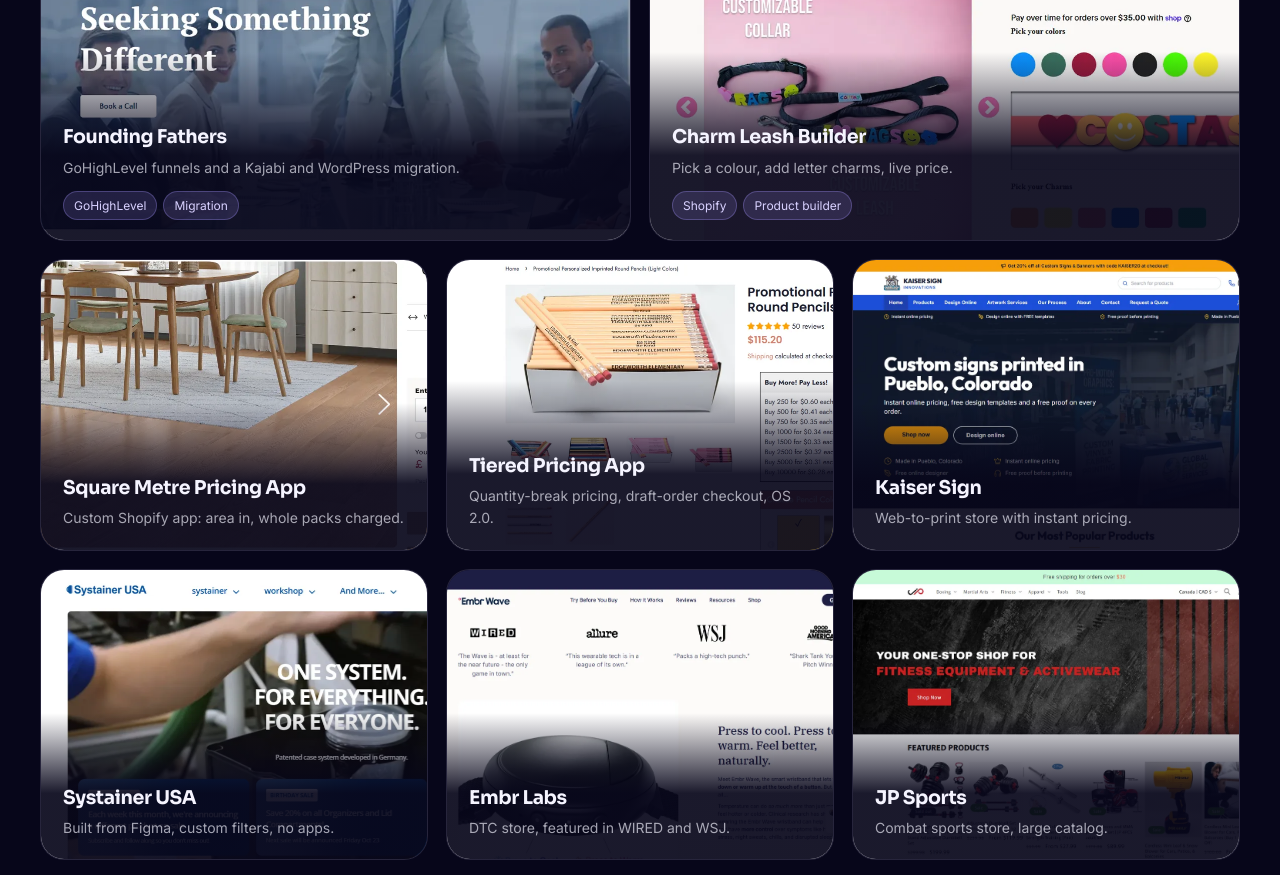
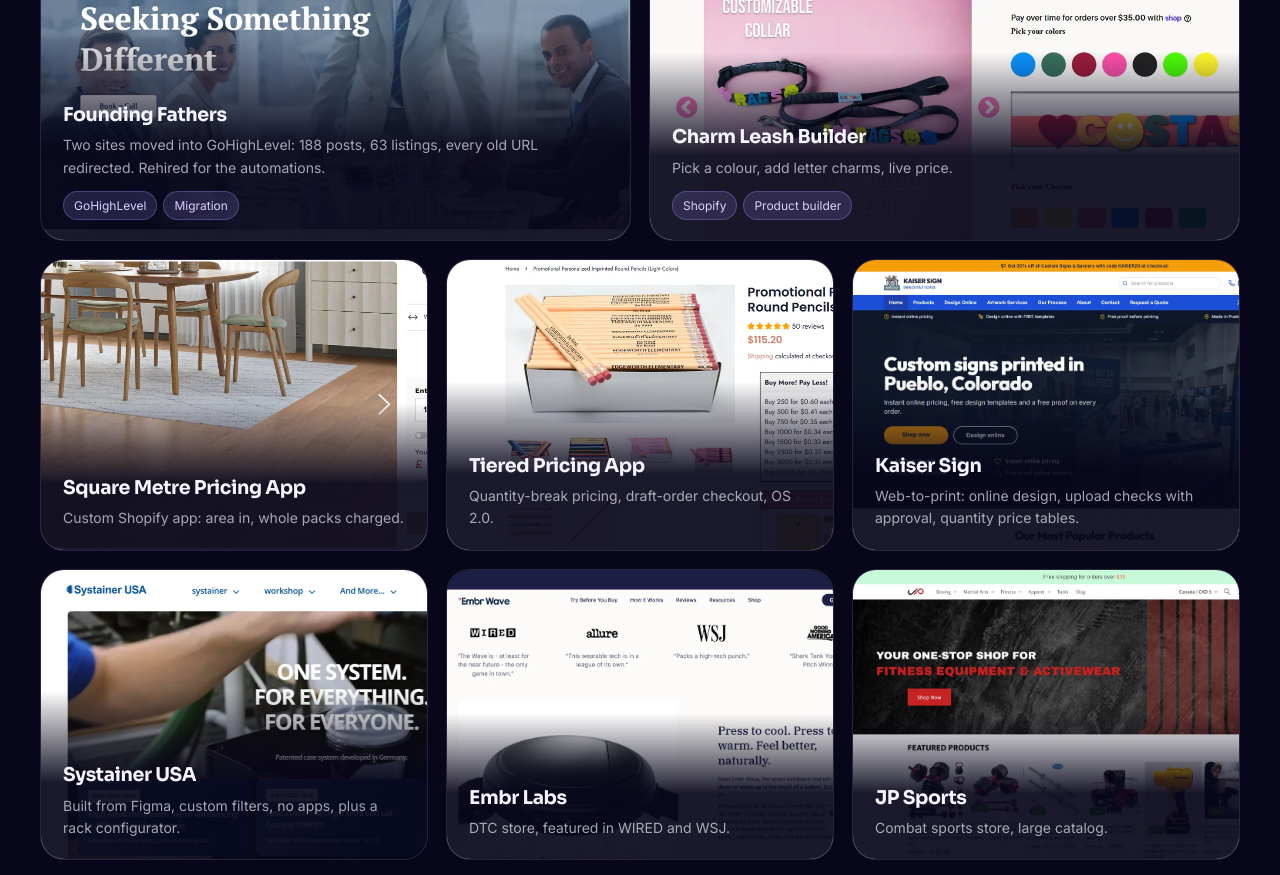
Before and after one commit to talha31aug/talha31aug.github.io, a plain HTML site: page index.html in a window 1280 px wide. Shown: the part 2920-3795 px from the top of the page. Drawn offline with Linux system fonts and the light colour scheme.

Commit message:
Work: add WordPress malware cleanup case study; update Founding Fathers, Kaiser Sign and Systainer cards
Co-Authored-By: Claude Opus 5.5 <noreply@anthropic.com>

```diff
--- a/index.html
+++ b/index.html
@@ -268,19 +268,20 @@
       <a class="w rv" data-c="shopify custom" href="https://www.byobwigbar.com/pages/wig-customization-bar" target="_blank" rel="noopener"><img src="assets/img/work/byob-shot.webp" alt="BYOB wig customizer" loading="lazy">
         <div class="ov"><h3>Wig Customizer</h3><p>Build-your-own Shopify product builder.</p></div><span class="arrow">ARROW</span></a>
       <a class="w wide rv" data-c="ghl" href="https://foundingfathersfranchise.com/" target="_blank" rel="noopener"><img src="assets/img/work/founding-fathers-shot.webp" alt="Founding Fathers GoHighLevel" loading="lazy">
-        <div class="ov"><h3>Founding Fathers</h3><p>GoHighLevel funnels and a Kajabi and WordPress migration.</p><div class="tags"><span>GoHighLevel</span><span>Migration</span></div></div><span class="arrow">ARROW</span></a>
+        <div class="ov"><h3>Founding Fathers</h3><p>Two sites moved into GoHighLevel: 188 posts, 63 listings, every old URL redirected. Rehired for the automations.</p><div class="tags"><span>GoHighLevel</span><span>Migration</span></div></div><span class="arrow">ARROW</span></a>
       <a class="w wide rv" data-c="shopify custom" href="https://www.costaspetaccessories.com/products/charms-leash" target="_blank" rel="noopener"><img src="assets/img/work/costas-pet-shot.webp" alt="Costas Pet charm leash builder" loading="lazy">
         <div class="ov"><h3>Charm Leash Builder</h3><p>Pick a colour, add letter charms, live price.</p><div class="tags"><span>Shopify</span><span>Product builder</span></div></div><span class="arrow">ARROW</span></a>
       <a class="w rv" data-c="custom shopify" href="https://ukflooringdepot.co.uk/" target="_blank" rel="noopener"><img src="assets/img/work/uk-flooring-shot.webp" alt="UK Flooring Depot pricing app" loading="lazy"><div class="ov"><h3>Square Metre Pricing App</h3><p>Custom Shopify app: area in, whole packs charged.</p></div><span class="arrow">ARROW</span></a>
       <a class="w rv" data-c="custom shopify" href="https://pencilguyshop.com/" target="_blank" rel="noopener"><img src="assets/img/work/pencil-guy-shot.webp" alt="Pencil Guy tiered pricing app" loading="lazy"><div class="ov"><h3>Tiered Pricing App</h3><p>Quantity-break pricing, draft-order checkout, OS 2.0.</p></div><span class="arrow">ARROW</span></a>
-      <a class="w rv" data-c="custom" href="https://kaisersign.com/" target="_blank" rel="noopener"><img src="assets/img/work/kaiser-sign-shot.webp" alt="Kaiser Sign" loading="lazy"><div class="ov"><h3>Kaiser Sign</h3><p>Web-to-print store with instant pricing.</p></div><span class="arrow">ARROW</span></a>
-      <a class="w rv" data-c="shopify" href="https://systainer.store/" target="_blank" rel="noopener"><img src="assets/img/work/systainer-shot.webp" alt="Systainer USA" loading="lazy"><div class="ov"><h3>Systainer USA</h3><p>Built from Figma, custom filters, no apps.</p></div><span class="arrow">ARROW</span></a>
+      <a class="w rv" data-c="custom" href="https://kaisersign.com/" target="_blank" rel="noopener"><img src="assets/img/work/kaiser-sign-shot.webp" alt="Kaiser Sign" loading="lazy"><div class="ov"><h3>Kaiser Sign</h3><p>Web-to-print: online design, upload checks with approval, quantity price tables.</p></div><span class="arrow">ARROW</span></a>
+      <a class="w rv" data-c="shopify" href="https://systainer.store/" target="_blank" rel="noopener"><img src="assets/img/work/systainer-shot.webp" alt="Systainer USA" loading="lazy"><div class="ov"><h3>Systainer USA</h3><p>Built from Figma, custom filters, no apps, plus a rack configurator.</p></div><span class="arrow">ARROW</span></a>
       <a class="w rv" data-c="shopify" href="https://embrlabs.com" target="_blank" rel="noopener"><img src="assets/img/work/embr-labs-shot.webp" alt="Embr Labs" loading="lazy"><div class="ov"><h3>Embr Labs</h3><p>DTC store, featured in WIRED and WSJ.</p></div><span class="arrow">ARROW</span></a>
       <a class="w rv" data-c="shopify" href="https://jpsports.ca/" target="_blank" rel="noopener"><img src="assets/img/work/jp-sports-shot.webp" alt="JP Sports" loading="lazy"><div class="ov"><h3>JP Sports</h3><p>Combat sports store, large catalog.</p></div><span class="arrow">ARROW</span></a>
       <a class="w rv" data-c="shopify" href="https://www.nbtclothing.com" target="_blank" rel="noopener"><img src="assets/img/work/nbt-clothing-shot.webp" alt="NBT Clothing" loading="lazy"><div class="ov"><h3>NBT Clothing</h3><p>Protective riding apparel store.</p></div><span class="arrow">ARROW</span></a>
       <a class="w rv" data-c="shopify" href="https://decordream.co.il/" target="_blank" rel="noopener"><img src="assets/img/work/decor-dream-shot.webp" alt="Decor Dream" loading="lazy"><div class="ov"><h3>Decor Dream</h3><p>Hebrew right-to-left jewelry store.</p></div><span class="arrow">ARROW</span></a>
       <a class="w rv" data-c="shopify" href="https://klevercase.com/" target="_blank" rel="noopener"><img src="assets/img/work/klever-case-shot.webp" alt="Klever Case" loading="lazy"><div class="ov"><h3>Klever Case</h3><p>Kindle cases and gifts for readers.</p></div><span class="arrow">ARROW</span></a>
       <a class="w rv" data-c="shopify" href="https://www.therugrepublic.in/" target="_blank" rel="noopener"><img src="assets/img/work/rug-republic-shot.webp" alt="The Rug Republic" loading="lazy"><div class="ov"><h3>The Rug Republic</h3><p>Home decor store, long-term client.</p></div><span class="arrow">ARROW</span></a>
+      <a class="w rv" data-c="wordpress" href="assets/case-studies/wordpress-malware-forensics-and-cleanup.pdf" target="_blank" rel="noopener"><img src="assets/img/work/wordpress-malware-shot.webp" alt="WordPress malware forensics and cleanup" loading="lazy"><div class="ov"><h3>WordPress Malware Cleanup</h3><p>Hidden spam links traced over SSH and WP-CLI, root cause found, cleaned and reported.</p></div><span class="arrow">ARROW</span></a>
       <a class="w rv" data-c="wordpress" href="https://fakhreealhindi.com/" target="_blank" rel="noopener"><img src="assets/img/work/fakhree-shot.webp" alt="Fakhree Al Hindi" loading="lazy"><div class="ov"><h3>Fakhree Al Hindi</h3><p>Elementor site with HubSpot CRM.</p></div><span class="arrow">ARROW</span></a>
       <a class="w rv" data-c="wordpress" href="https://cloud9.spa/" target="_blank" rel="noopener"><img src="assets/img/work/cloud9-shot.webp" alt="Cloud9 Foot Spa" loading="lazy"><div class="ov"><h3>Cloud9 Foot Spa</h3><p>Development, maintenance and page speed.</p></div><span class="arrow">ARROW</span></a>
       <a class="w rv" data-c="wordpress" href="https://fliplok.com/" target="_blank" rel="noopener"><img src="assets/img/work/fliplok-shot.webp" alt="FlipLok" loading="lazy"><div class="ov"><h3>FlipLok</h3><p>WordPress site for a door lock brand.</p></div><span class="arrow">ARROW</span></a>
```
Also changed, not shown: assets/img/work/wordpress-malware-shot.webp (added), 1 other file.
